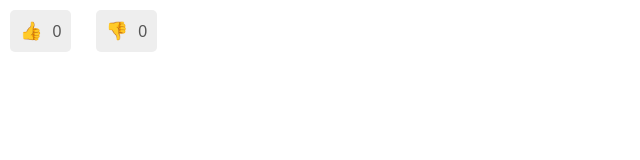
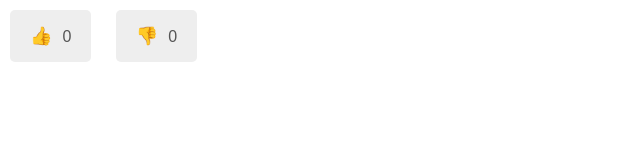
Before and after one commit to ace1118/SAES-Mobile-Reaction-Post-1, a plain HTML site: page index.html in a window 1280 px wide. Shown: the whole page, without its empty margins (0-640 px from the left). Drawn offline with Linux system fonts and the light colour scheme.

Commit message:
Commit 4

```diff
--- a/index.html
+++ b/index.html
@@ -10,18 +10,25 @@
             margin: 0;
             padding: 0;
             display: flex;
-            flex-wrap: wrap;
+            justify-content: flex-start; /* Align items on the left */
             align-items: flex-start; /* Align items at the top */
-            overflow-y: hidden; /* Prevent vertical scrolling */
-            overflow-x: hidden; /* Prevent horizontal scrolling */
+            height: 100vh;
+            overflow-x: hidden;
+        }
+        .wrapper {
+            max-width: 80%; /* Adjust the maximum width as needed */
+            text-align: center;
+            overflow-x: hidden; /* Enable vertical scrolling if content exceeds viewport height */
         }
         .reaction {
             display: flex;
+            flex-wrap: wrap;
             margin-bottom: 20px;
         }
         .reaction button {
             margin: 10px; /* Increase margin for larger touch area */
-            padding: 10px 10px; /* Increase padding for larger tap target */
+            padding: 15px 20px; /* Increase padding for larger tap target */
+            white-space: nowrap;
             font-size: 18px; /* Increase font size for better readability */
             background-color: #eee; /* Light gray background */
             border: none;
@@ -41,7 +48,7 @@
     </style>
 </head>
 <body>
-    <div class="body">
+    <div class="wrapper">
         <div class="reaction">
             <button onclick="like()">👍 <span class="counter" id="likeCount">0</span></button>
             <span>&nbsp;</span> <!-- Spacer -->
@@ -51,13 +58,11 @@
 
     <script>
         function like() {
-            google.script.run.like();
-            updateLikeCount(parseInt(document.getElementById("likeCount").textContent) + 1);
+            google.script.run.withSuccessHandler(updateLikeCount).like();
         }
 
         function dislike() {
-            google.script.run.dislike();
-            updateDislikeCount(parseInt(document.getElementById("dislikeCount").textContent) + 1);
+            google.script.run.withSuccessHandler(updateDislikeCount).dislike();
         }
 
         function updateLikeCount(likeCount) {
```
Also changed, not shown: code.gs.txt.
